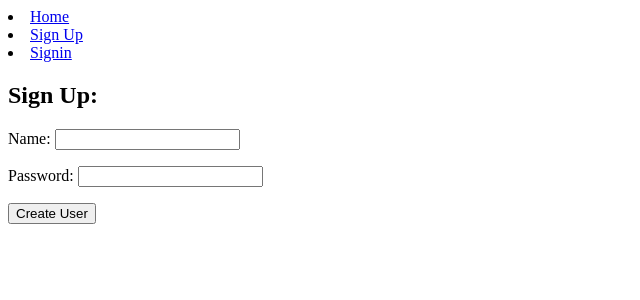
After one commit to bakeehan/nycda-project9_shipped, a Rails app: page /users/new in a window 1280 px wide. The commit adds this page. Shown: the top 300 px of the page, without its empty margins (0-640 px from the left). Run offline with Rails 7, Linux system fonts and the light colour scheme; style sheets or scripts are compiled from the project's sources.

Commit message:
user sign ups & sign ins

```diff
--- /dev/null
+++ b/app/assets/javascripts/sessions.coffee
@@ -0,0 +1,3 @@
+# Place all the behaviors and hooks related to the matching controller here.
+# All this logic will automatically be available in application.js.
+# You can use CoffeeScript in this file: http://coffeescript.org/
--- /dev/null
+++ b/app/assets/javascripts/users.coffee
@@ -0,0 +1,3 @@
+# Place all the behaviors and hooks related to the matching controller here.
+# All this logic will automatically be available in application.js.
+# You can use CoffeeScript in this file: http://coffeescript.org/
--- /dev/null
+++ b/app/assets/stylesheets/sessions.scss
@@ -0,0 +1,3 @@
+// Place all the styles related to the sessions controller here.
+// They will automatically be included in application.css.
+// You can use Sass (SCSS) here: http://sass-lang.com/
--- /dev/null
+++ b/app/assets/stylesheets/users.scss
@@ -0,0 +1,3 @@
+// Place all the styles related to the users controller here.
+// They will automatically be included in application.css.
+// You can use Sass (SCSS) here: http://sass-lang.com/
--- a/app/controllers/application_controller.rb
+++ b/app/controllers/application_controller.rb
@@ -1,2 +1,16 @@
 class ApplicationController < ActionController::Base
+  protect_from_forgery with: :exception
+
+  	def current_user
+  		if session[:user_id]
+  		    @current_user = User.find(session[:user_id])
+  		end
+  	end
+
+  	def logged_in?
+  		current_user != nil
+  	end
+
+  	helper_method :current_user, :logged_in?
+
 end
--- /dev/null
+++ b/app/controllers/users_controller.rb
@@ -0,0 +1,65 @@
+class UsersController < ApplicationController
+
+  def index
+  	@users = User.all
+  end
+
+  def show
+  	@user = User.find(params[:id])
+  end
+
+  def new
+  	@user = User.new
+  end
+
+
+  def create
+  	user = User.new(user_params)
+  	if user.save
+  		redirect_to "/"
+  	else
+  		render "/users/new"
+  	end
+  end
+
+  def signin
+    @user = User.find_by_name(params[:name])
+    if @user && @user.authenticate(params[:password])
+      session[:user_id] = @user.id
+      redirect_to "/"
+    else
+      redirect_to :controller => 'sessions', :action => 'new'
+    end
+  end
+
+  def edit
+  	@user = User.find(params[:id])
+  end
+
+  def update
+    user = User.find(params[:id])
+    if(user.update(user_params))
+      redirect_to "/"
+    else
+      render edit_user_path
+    end
+  end
+
+  def destroy
+    @user = User.find(params[:id])
+    @user.destroy
+      redirect_to "/"
+  end
+
+
+
+
+
+  private
+	 def user_params
+	  params.require(:user).permit(:name, :password)
+	 end
+
+
+
+end
--- /dev/null
+++ b/app/helpers/sessions_helper.rb
@@ -0,0 +1,2 @@
+module SessionsHelper
+end
--- /dev/null
+++ b/app/helpers/users_helper.rb
@@ -0,0 +1,2 @@
+module UsersHelper
+end
--- a/app/views/layouts/application.html.erb
+++ b/app/views/layouts/application.html.erb
@@ -8,6 +8,21 @@
     <%= stylesheet_link_tag    'application', media: 'all', 'data-turbolinks-track': 'reload' %>
     <%= javascript_include_tag 'application', 'data-turbolinks-track': 'reload' %>
   </head>
+<nav>
+  <li><a href='/'>Home</a></li>
+
+  <% if !logged_in? %>
+        <li><a href='/users/new'>Sign Up</a></li>
+         <li><a href='/signin'>Signin</a></li>
+      <% end %>
+
+
+      <% if logged_in? %>
+      Current User: <%= current_user.name %>
+        <li><%= link_to "Log out", "/logout", {method: "post"}%></li>
+      <% end %>
+</nav>
+
 
   <body>
     <%= yield %>
--- /dev/null
+++ b/app/views/users/index.html.erb
@@ -0,0 +1,6 @@
+<h2>Users Index:</h2>
+<div class='users-list'>
+	<% @users.each do |user| %>
+		<div><%= user.name %></a></div>
+	<% end %>
+</div>
--- /dev/null
+++ b/app/views/users/new.html.erb
@@ -0,0 +1,10 @@
+<h2>Sign Up:</h2>
+<div class='create-edit'>
+	<%= form_for @user do |f| %>
+	<p> Name: <%= f.text_field :name %> </p>
+
+	<p> Password: <%= f.text_field :password %> </p>
+	<%= f.submit %>
+
+	<% end %>
+</div>
--- a/config/routes.rb
+++ b/config/routes.rb
@@ -1,3 +1,9 @@
 Rails.application.routes.draw do
   # For details on the DSL available within this file, see http://guides.rubyonrails.org/routing.html
+  get "/signin" => "sessions#new"
+  post "/signin" => "users#signin"
+  post "/logout" => "sessions#destroy"
+
+
+  resources :users
 end
```
Also changed, not shown: app/controllers/sessions_controller.rb (added, +10 -0 lines), app/views/sessions/new.html.erb (added, +8 -0 lines), app/views/users/edit.html.erb (added, +12 -0 lines), test/controllers/sessions_controller_test.rb (added, +7 -0 lines), test/controllers/users_controller_test.rb (added, +7 -0 lines), app/views/users/show.html.erb (added).
